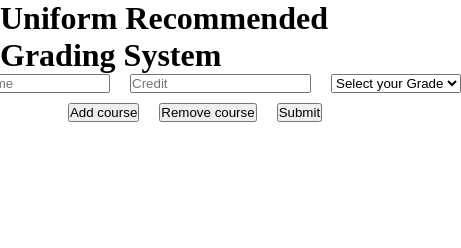
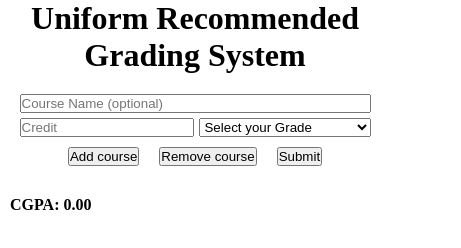
Before and after one commit to infoarifk/cgpa-calculator, a plain HTML site: page index.html in a window 390 px wide. Shown: the whole page, 461 px wide, since content can reach past the window. Drawn offline with Linux system fonts and the light colour scheme.

Commit message:
almost done

```diff
--- a/index.html
+++ b/index.html
@@ -22,13 +22,16 @@
 
         <div class="input-area">
 
-            <input type="text" name="" id="" placeholder="Course Name">
+            <input type="text" name="" id="" placeholder="Course Name (optional)">
+
+            <div class="mobile">
+
                 <input type="text" class="credit" placeholder="Credit">
 
                 <select class="grade">
                     <option value="">Select your Grade</option>
-                <option  value="A+">A+</option>
-                <option  value="A">A</option>
+                    <option value="A+">A+</option>
+                    <option value="A">A</option>
                     <option value="A-">A-</option>
                     <option value="B+">B+</option>
                     <option value="B">B</option>
@@ -38,6 +41,7 @@
                     <option value="F">F</option>
 
                 </select>
+            </div>
 
         </div>
 
@@ -54,6 +58,12 @@
 
     </div>
 
+    <div id="result-area">
+
+        <h4>CGPA: <span id="final-result">0.00</span></h4>
+
+    </div>
+
 
 
 
--- a/main.js
+++ b/main.js
@@ -9,7 +9,8 @@ newDiv.className = "input-area";
 
 
 newDiv.innerHTML = `
-<input type="text" name="" id="" placeholder="Course Name">
+<input type="text" name="" id="" placeholder="Course Name (optional)">
+            <div class="mobile">
             <input type="text" class="credit" placeholder="Credit">
 
             <select class="grade">
@@ -24,6 +25,7 @@ newDiv.innerHTML = `
                 <option value="D">D</option>
                 <option value="F">F</option>
             </select>
+            </div>
 `;
 
 parentChild.appendChild(newDiv);
--- a/result.js
+++ b/result.js
@@ -81,6 +81,13 @@ function submit(){
 
 const finalResult = (totalPoint/totalCredit).toFixed(2);
 
-console.log(finalResult);
+
+//show result:
+
+const showResult=document.getElementById("final-result");
+
+showResult.innerText = finalResult;
+
+
 
 }
--- a/style.css
+++ b/style.css
@@ -4,8 +4,15 @@
 }
 
 h1{
-   display: flex;
-   justify-content: center;
+  text-align: center;
+}
+
+#main-input{
+
+padding: 10px;
+max-width: 90%;
+margin: 0 auto;
+
 }
 
 .button-area{
@@ -15,12 +22,39 @@ h1{
 }
 
 .input-area{
+
+
     display: flex;
     justify-content: center;
-    gap: 20px;
-    margin-bottom: 10px;
+    gap: 5px;
+    margin-top: 10px;
+
 }
 .button-area{
-margin-bottom: 30px;
+margin-bottom: 20px;
 
 }
+
+#result-area{
+    padding: 10px;
+    max-width: 600px;
+    margin: 0 auto;
+}
+
+@media only screen and (max-width: 600px) {
+
+.input-area{
+    flex-direction: column;
+
+    }
+
+.mobile{
+    display: flex;
+    gap: 5px;
+}
+.mobile>input, .mobile>select{
+
+    width: 50%;
+}
+
+}
```
Lines whose indentation alone changed are shown as unchanged.
